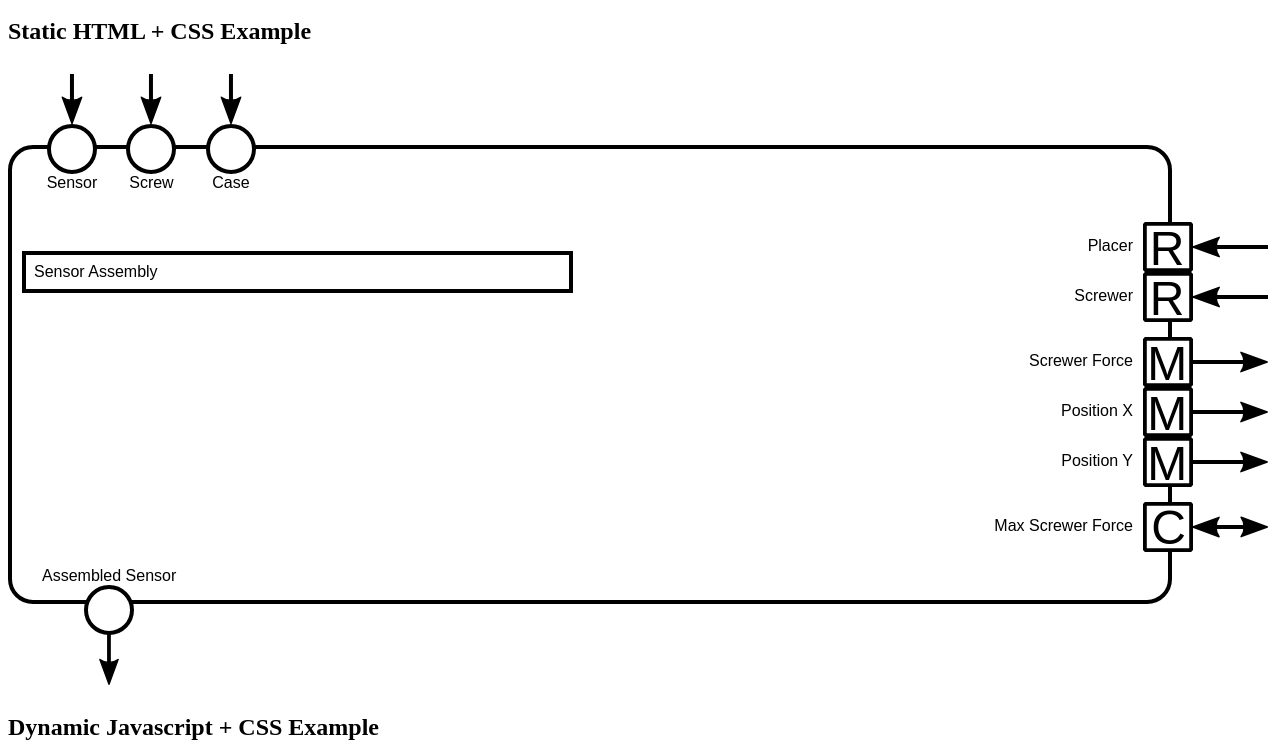
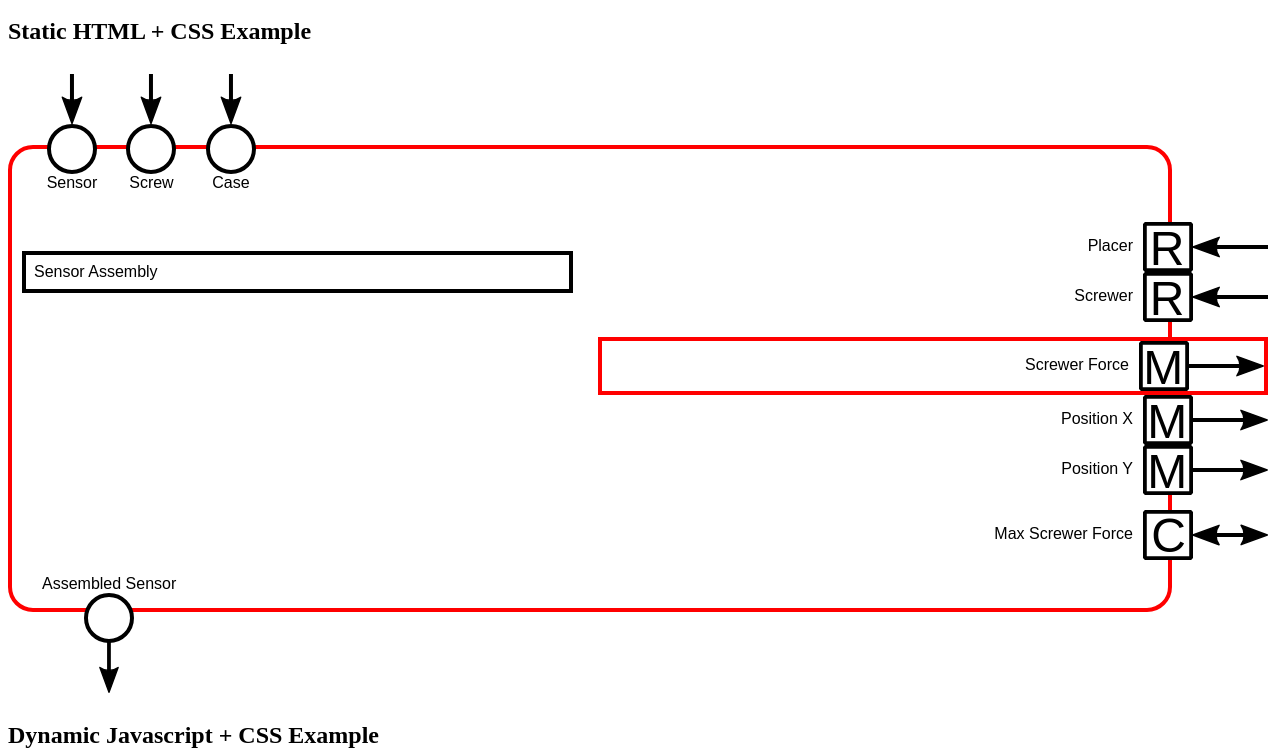
Before and after one commit to mehlko/XapsModelRenderer, a plain HTML site: page index.html in a window 1280 px wide. Shown: the part 48-800 px from the top of the page. Drawn offline with Linux system fonts and the light colour scheme.

Commit message:
2 files modified

```diff
--- a/index.html
+++ b/index.html
@@ -9,7 +9,7 @@
     <div id="static">
       <h2>Static HTML + CSS Example</h2>
 
-      <div class="process ">
+      <div class="process highlight">
         <div class="name">Sensor Assembly</div>
         <div class="inputs">
           <div class="product">Sensor</div>
@@ -21,7 +21,7 @@
           <div class="resource">Screwer</div>
         </div>
         <div class="measurements">
-          <div class="measurement ">Screwer Force</div>
+          <div class="measurement highlight">Screwer Force</div>
           <div class="measurement">Position X</div>
           <div class="measurement">Position Y</div>
         </div>
```
Also changed, not shown: 1 other file.
